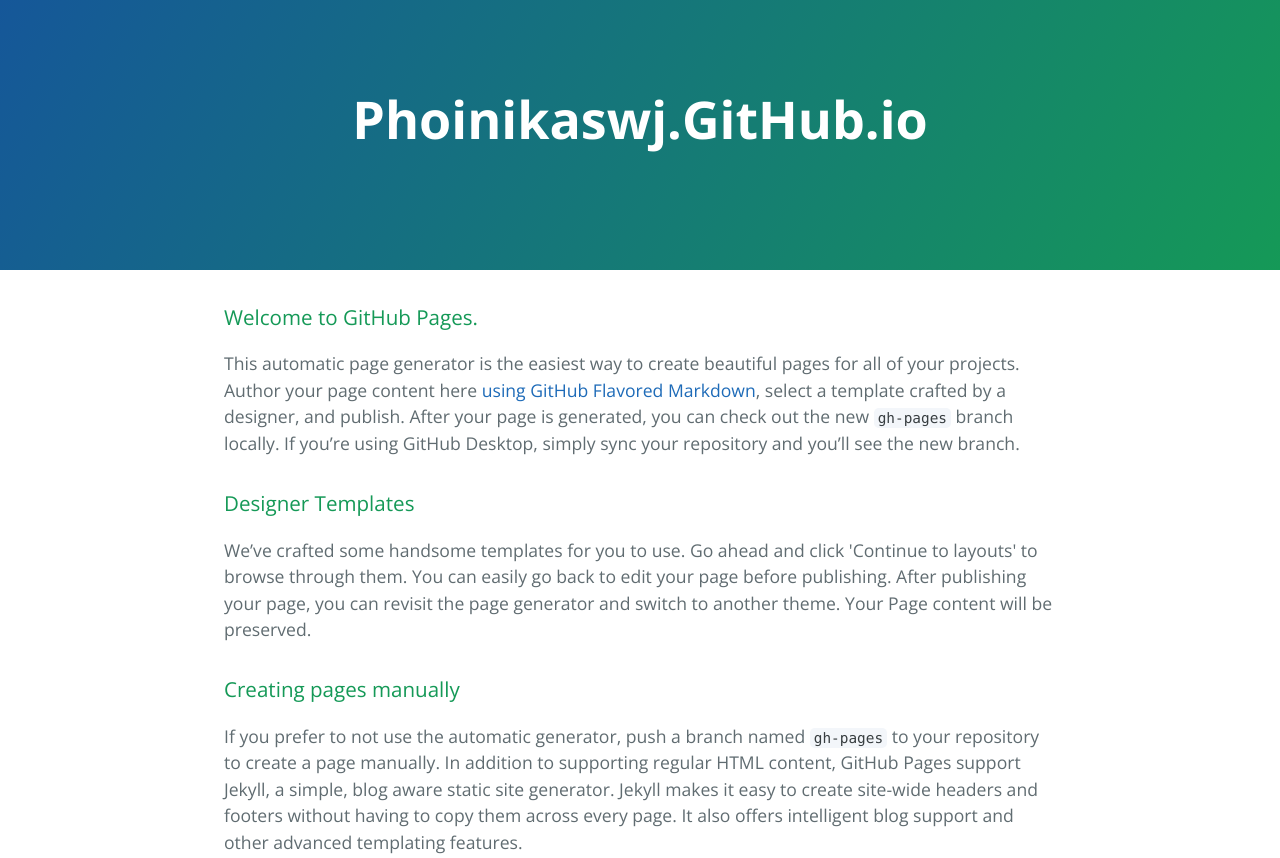
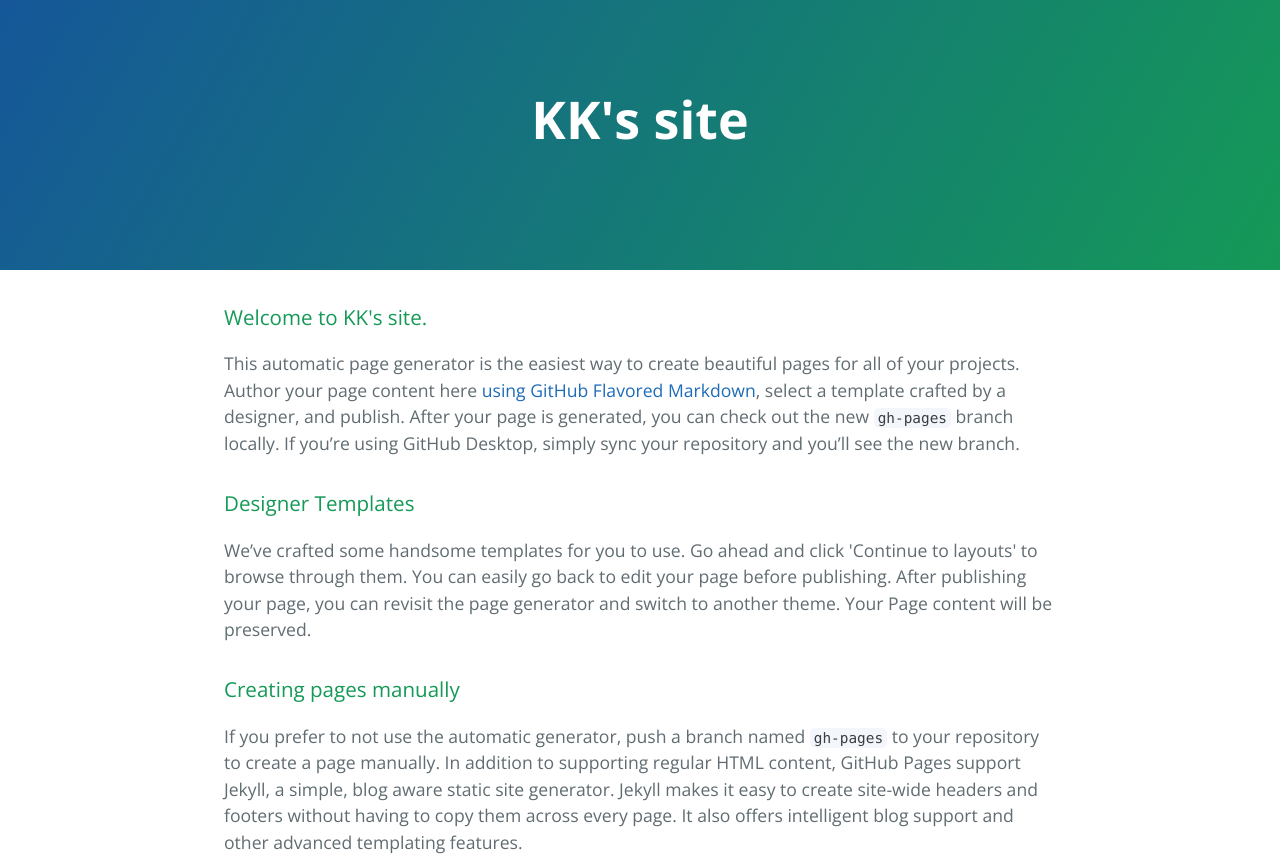
Before and after one commit to phoinikaswj/phoinikaswj.github.io, a plain HTML site: page index.html in a window 1280 px wide. Shown: the top 858 px of the page. Drawn offline with nearby package versions, Linux system fonts and the light colour scheme.

Commit message:
change to KK's site

```diff
--- a/index.html
+++ b/index.html
@@ -2,7 +2,7 @@
 <html lang="en-us">
   <head>
     <meta charset="UTF-8">
-    <title>Phoinikaswj.GitHub.io by phoinikaswj</title>
+    <title>IBCVNKK</title>
     <meta name="viewport" content="width=device-width, initial-scale=1">
     <link rel="stylesheet" type="text/css" href="stylesheets/normalize.css" media="screen">
     <link href='https://fonts.googleapis.com/css?family=Open+Sans:400,700' rel='stylesheet' type='text/css'>
@@ -11,13 +11,13 @@
   </head>
   <body>
     <section class="page-header">
-      <h1 class="project-name">Phoinikaswj.GitHub.io</h1>
+      <h1 class="project-name">KK's site</h1>
       <h2 class="project-tagline"></h2>
     </section>
 
     <section class="main-content">
       <h3>
-<a id="welcome-to-github-pages" class="anchor" href="#welcome-to-github-pages" aria-hidden="true"><span aria-hidden="true" class="octicon octicon-link"></span></a>Welcome to GitHub Pages.</h3>
+<a id="welcome-to-github-pages" class="anchor" href="#welcome-to-github-pages" aria-hidden="true"><span aria-hidden="true" class="octicon octicon-link"></span></a>Welcome to KK's site.</h3>
 
 <p>This automatic page generator is the easiest way to create beautiful pages for all of your projects. Author your page content here <a href="https://guides.github.com/features/mastering-markdown/">using GitHub Flavored Markdown</a>, select a template crafted by a designer, and publish. After your page is generated, you can check out the new <code>gh-pages</code> branch locally. If you’re using GitHub Desktop, simply sync your repository and you’ll see the new branch.</p>
 
```
